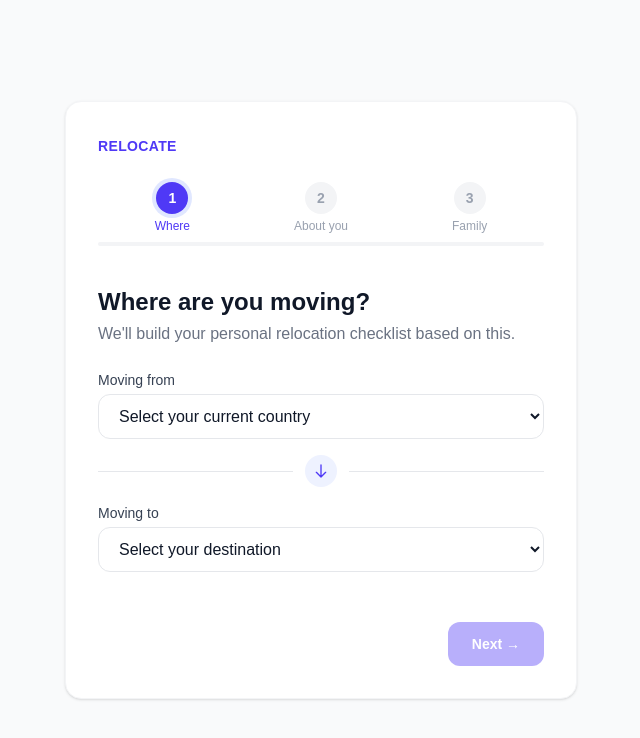
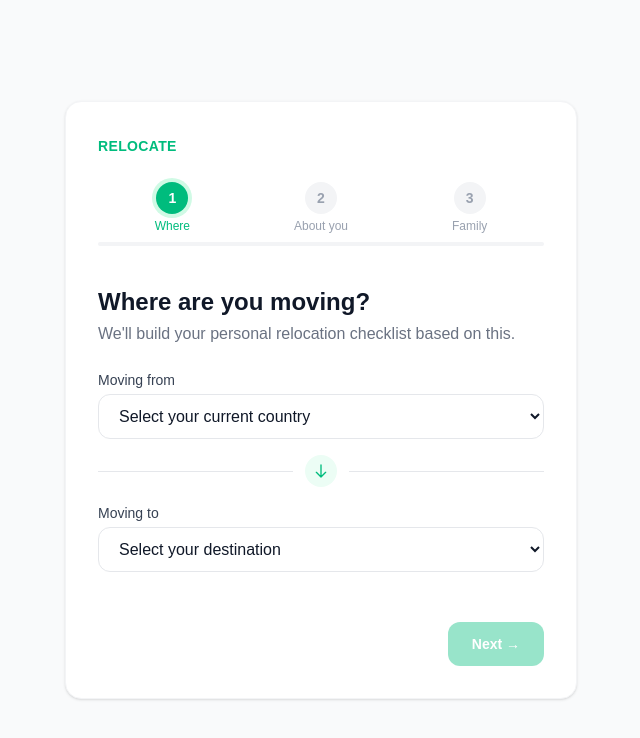
Before and after one commit to omeralphandary/relocate, a Next.js app: page /onboarding in a window 1280 px wide. Shown: the top 738 px of the page, without its empty margins (319-959 px from the left). Built offline with nearby package versions, Linux system fonts and the light colour scheme.

Commit message:
Change theme color from indigo to pastel emerald green
Co-Authored-By: Claude Sonnet 4.6 <noreply@anthropic.com>

```diff
--- a/components/journey/JourneyView.tsx
+++ b/components/journey/JourneyView.tsx
@@ -76,7 +76,7 @@ export default function JourneyView({ title, origin, destination, tasks: initial
       {/* Header */}
       <div className="bg-white border-b border-gray-100">
         <div className="max-w-2xl mx-auto px-4 py-6">
-          <span className="text-indigo-600 font-semibold text-xs tracking-widest uppercase">Relocate</span>
+          <span className="text-emerald-500 font-semibold text-xs tracking-widest uppercase">Relocate</span>
           <h1 className="text-2xl font-bold text-gray-900 mt-1">{title}</h1>
 
           <div className="mt-4 flex items-center justify-between text-sm text-gray-500 mb-2">
--- a/components/journey/TaskCard.tsx
+++ b/components/journey/TaskCard.tsx
@@ -29,7 +29,7 @@ export default function TaskCard({
             mt-0.5 flex-shrink-0 w-5 h-5 rounded-full border-2 flex items-center justify-center transition-all
             ${completed
               ? "bg-emerald-500 border-emerald-500"
-              : "border-gray-300 hover:border-indigo-400"
+              : "border-gray-300 hover:border-emerald-300"
             }
           `}
         >
@@ -77,7 +77,7 @@ export default function TaskCard({
               <ul className="space-y-1">
                 {documents.map((doc) => (
                   <li key={doc} className="flex items-center gap-2 text-sm text-gray-600">
-                    <span className="w-1.5 h-1.5 rounded-full bg-indigo-400 flex-shrink-0" />
+                    <span className="w-1.5 h-1.5 rounded-full bg-emerald-300 flex-shrink-0" />
                     {doc}
                   </li>
                 ))}
@@ -97,7 +97,7 @@ export default function TaskCard({
               href={officialUrl}
               target="_blank"
               rel="noopener noreferrer"
-              className="inline-flex items-center gap-1.5 text-xs font-medium text-indigo-600 hover:text-indigo-800 transition-colors"
+              className="inline-flex items-center gap-1.5 text-xs font-medium text-emerald-500 hover:text-emerald-700 transition-colors"
             >
               Official source
               <svg className="w-3 h-3" fill="none" viewBox="0 0 24 24" stroke="currentColor">
--- a/components/onboarding/OnboardingWizard.tsx
+++ b/components/onboarding/OnboardingWizard.tsx
@@ -58,7 +58,7 @@ export default function OnboardingWizard() {
     <div className="min-h-screen bg-gray-50 flex items-center justify-center px-4">
       <div className="w-full max-w-lg bg-white rounded-2xl shadow-sm border border-gray-100 p-8">
         <div className="mb-6">
-          <span className="text-indigo-600 font-semibold text-sm tracking-wide uppercase">Relocate</span>
+          <span className="text-emerald-500 font-semibold text-sm tracking-wide uppercase">Relocate</span>
         </div>
 
         <ProgressBar currentStep={step} totalSteps={3} labels={STEPS} />
@@ -87,7 +87,7 @@ export default function OnboardingWizard() {
               type="button"
               onClick={handleNext}
               disabled={!canAdvance || loading}
-              className="px-6 py-3 bg-indigo-600 text-white rounded-xl font-semibold text-sm hover:bg-indigo-700 transition-colors disabled:opacity-40 disabled:cursor-not-allowed"
+              className="px-6 py-3 bg-emerald-500 text-white rounded-xl font-semibold text-sm hover:bg-emerald-600 transition-colors disabled:opacity-40 disabled:cursor-not-allowed"
             >
               {loading ? "Building your journey..." : step === 3 ? "Build my journey →" : "Next →"}
             </button>
--- a/components/onboarding/ProgressBar.tsx
+++ b/components/onboarding/ProgressBar.tsx
@@ -18,8 +18,8 @@ export default function ProgressBar({ currentStep, totalSteps, labels }: Progres
             <div key={label} className="flex flex-col items-center flex-1">
               <div className={`
                 w-8 h-8 rounded-full flex items-center justify-center text-sm font-semibold mb-1
-                ${isCompleted ? "bg-indigo-600 text-white" : ""}
-                ${isActive ? "bg-indigo-600 text-white ring-4 ring-indigo-100" : ""}
+                ${isCompleted ? "bg-emerald-500 text-white" : ""}
+                ${isActive ? "bg-emerald-500 text-white ring-4 ring-emerald-100" : ""}
                 ${!isCompleted && !isActive ? "bg-gray-100 text-gray-400" : ""}
               `}>
                 {isCompleted ? (
@@ -28,7 +28,7 @@ export default function ProgressBar({ currentStep, totalSteps, labels }: Progres
                   </svg>
                 ) : step}
               </div>
-              <span className={`text-xs font-medium ${isActive ? "text-indigo-600" : "text-gray-400"}`}>
+              <span className={`text-xs font-medium ${isActive ? "text-emerald-500" : "text-gray-400"}`}>
                 {label}
               </span>
             </div>
@@ -37,7 +37,7 @@ export default function ProgressBar({ currentStep, totalSteps, labels }: Progres
       </div>
       <div className="relative h-1 bg-gray-100 rounded-full mt-2">
         <div
-          className="absolute h-1 bg-indigo-600 rounded-full transition-all duration-500"
+          className="absolute h-1 bg-emerald-500 rounded-full transition-all duration-500"
           style={{ width: `${((currentStep - 1) / (totalSteps - 1)) * 100}%` }}
         />
       </div>
--- a/components/onboarding/steps/Step1Countries.tsx
+++ b/components/onboarding/steps/Step1Countries.tsx
@@ -24,7 +24,7 @@ export default function Step1Countries({ data, onChange }: Props) {
           <select
             value={data.originCountry ?? ""}
             onChange={(e) => onChange({ originCountry: e.target.value })}
-            className="w-full border border-gray-200 rounded-xl px-4 py-3 text-gray-900 focus:outline-none focus:ring-2 focus:ring-indigo-500 bg-white"
+            className="w-full border border-gray-200 rounded-xl px-4 py-3 text-gray-900 focus:outline-none focus:ring-2 focus:ring-emerald-400 bg-white"
           >
             <option value="" disabled>Select your current country</option>
             {COUNTRIES.map((c) => (
@@ -35,8 +35,8 @@ export default function Step1Countries({ data, onChange }: Props) {
 
         <div className="flex items-center gap-3">
           <div className="flex-1 h-px bg-gray-200" />
-          <div className="w-8 h-8 rounded-full bg-indigo-50 flex items-center justify-center">
-            <svg className="w-4 h-4 text-indigo-600" fill="none" viewBox="0 0 24 24" stroke="currentColor">
+          <div className="w-8 h-8 rounded-full bg-emerald-50 flex items-center justify-center">
+            <svg className="w-4 h-4 text-emerald-500" fill="none" viewBox="0 0 24 24" stroke="currentColor">
               <path strokeLinecap="round" strokeLinejoin="round" strokeWidth={2} d="M19 14l-7 7m0 0l-7-7m7 7V3" />
             </svg>
           </div>
@@ -50,7 +50,7 @@ export default function Step1Countries({ data, onChange }: Props) {
           <select
             value={data.destinationCountry ?? ""}
             onChange={(e) => onChange({ destinationCountry: e.target.value })}
-            className="w-full border border-gray-200 rounded-xl px-4 py-3 text-gray-900 focus:outline-none focus:ring-2 focus:ring-indigo-500 bg-white"
+            className="w-full border border-gray-200 rounded-xl px-4 py-3 text-gray-900 focus:outline-none focus:ring-2 focus:ring-emerald-400 bg-white"
           >
             <option value="" disabled>Select your destination</option>
             {COUNTRIES.map((c) => (
--- a/components/onboarding/steps/Step3Family.tsx
+++ b/components/onboarding/steps/Step3Family.tsx
@@ -40,13 +40,13 @@ export default function Step3Family({ data, onChange }: Props) {
                 className={`
                   flex flex-col items-center gap-2 p-4 rounded-xl border-2 transition-all
                   ${data.familyStatus === opt.value
-                    ? "border-indigo-600 bg-indigo-50"
+                    ? "border-emerald-500 bg-emerald-50"
                     : "border-gray-200 bg-white hover:border-gray-300"
                   }
                 `}
               >
                 <span className="text-2xl">{opt.emoji}</span>
-                <span className={`text-sm font-medium text-center ${data.familyStatus === opt.value ? "text-indigo-700" : "text-gray-700"}`}>
+                <span className={`text-sm font-medium text-center ${data.familyStatus === opt.value ? "text-emerald-600" : "text-gray-700"}`}>
                   {opt.label}
                 </span>
               </button>
@@ -63,7 +63,7 @@ export default function Step3Family({ data, onChange }: Props) {
             value={data.movingDate ?? ""}
             min={new Date().toISOString().split("T")[0]}
             onChange={(e) => onChange({ movingDate: e.target.value })}
-            className="w-full border border-gray-200 rounded-xl px-4 py-3 text-gray-900 focus:outline-none focus:ring-2 focus:ring-indigo-500 bg-white"
+            className="w-full border border-gray-200 rounded-xl px-4 py-3 text-gray-900 focus:outline-none focus:ring-2 focus:ring-emerald-400 bg-white"
           />
           <p className="text-xs text-gray-400 mt-1">Helps us prioritize time-sensitive tasks for you.</p>
         </div>
```
Also changed, not shown: components/onboarding/steps/Step2Profile.tsx (+4 -4 lines).
